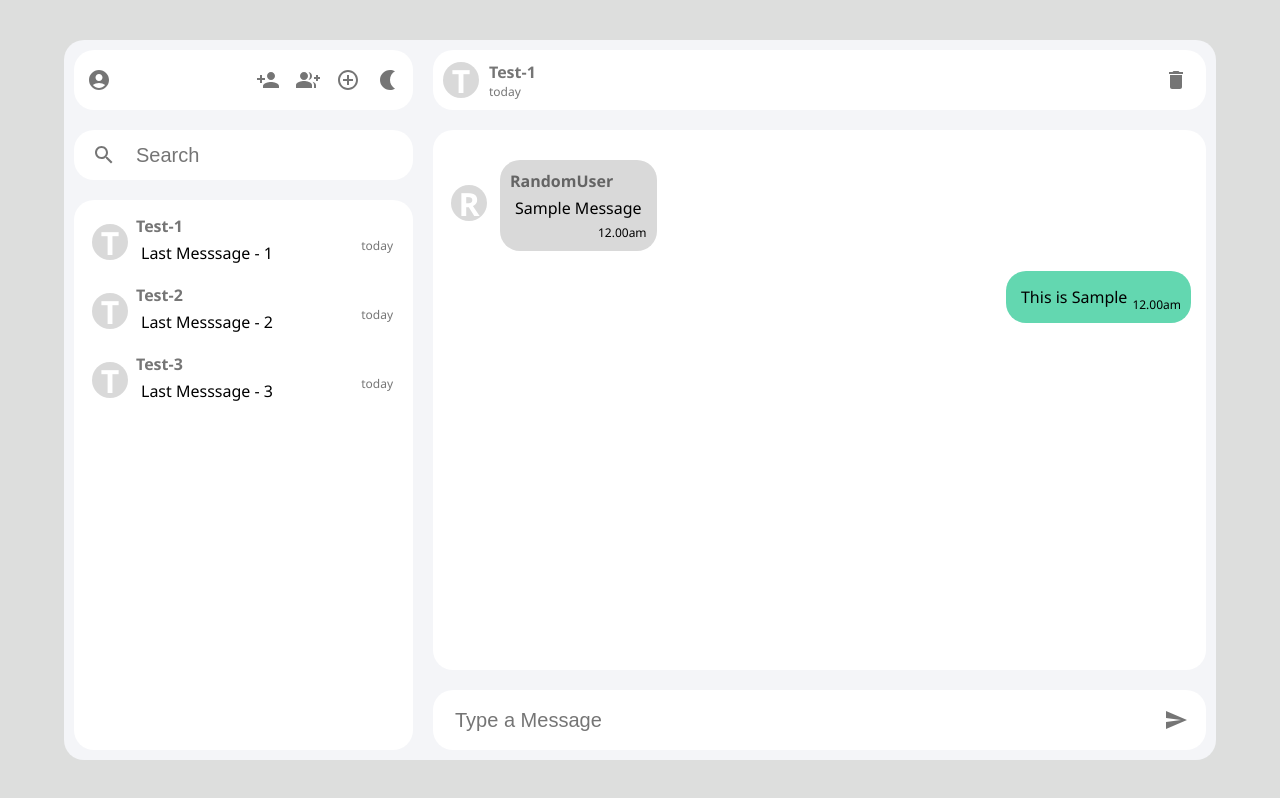
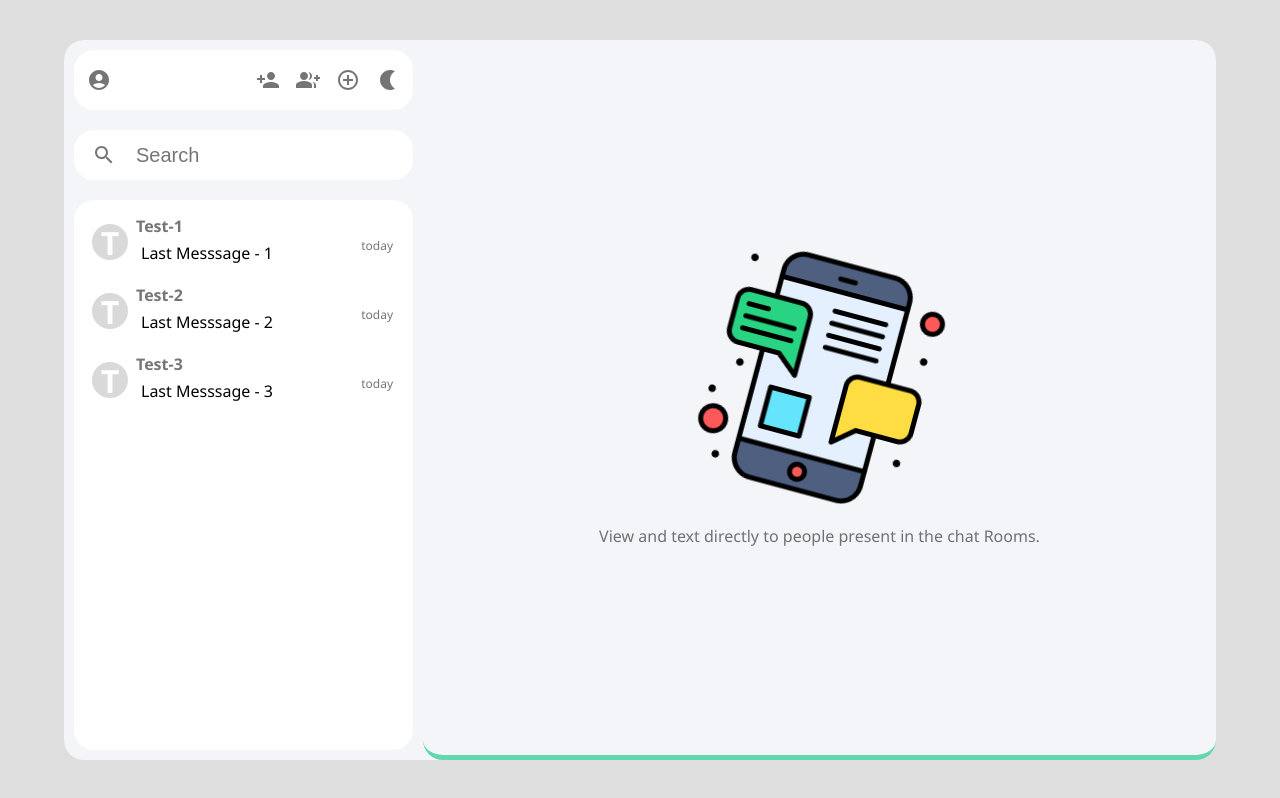
Before and after one commit to Sush25N/Chat_App_MERN, a React (Create React App) app in the folder client/: page /app in a window 1280 px wide. Built offline with nearby package versions, Linux system fonts and the light colour scheme.

Commit message:
added welcome page

```diff
--- a/client/src/Components/MainContainer.js
+++ b/client/src/Components/MainContainer.js
@@ -2,6 +2,7 @@ import React, { useState } from "react";
 import "./main-container.css";
 import Sidebar from "./Sidebar";
 import ChatArea from "./ChatArea";
+import WelCome from "./WelCome";
 
 const MainContainer = () => {
   const [conversations, setConversations] = useState([
@@ -24,7 +25,8 @@ const MainContainer = () => {
   return (
     <div className="main-container">
       <Sidebar />
-      <ChatArea props={conversations[0]} />
+      <WelCome />
+      {/* <ChatArea props={conversations[0]} /> */}
     </div>
   );
 };
--- /dev/null
+++ b/client/src/Components/WelCome.js
@@ -0,0 +1,13 @@
+import React from "react";
+import logo from "../icons/chat.png";
+
+const WelCome = () => {
+  return (
+    <div className="welcome-container">
+      <img src={logo} alt="Logo" className="welcome-logo" />
+      <p>View and text directly to people present in the chat Rooms.</p>
+    </div>
+  );
+};
+
+export default WelCome;
--- a/client/src/Components/main-container.css
+++ b/client/src/Components/main-container.css
@@ -124,6 +124,12 @@
   padding: 10px 10px;
   margin: 10px;
   border-radius: 20px;
+  overflow: scroll;
+  scrollbar-width: none;
+}
+
+.message-container::-webkit-scrollbar {
+  display: none;
 }
 
 .text-input-area {
@@ -167,3 +173,21 @@
   font-weight: lighter;
   font-family: "Segoe UI", Tahoma, Geneva, Verdana, sans-serif;
 }
+
+.welcome-logo {
+  height: 20vw;
+  transform: rotate(15deg);
+}
+
+.welcome-container {
+  flex: 0.7;
+  display: flex;
+  flex-direction: column;
+  justify-content: center;
+  align-items: center;
+  gap: 20px;
+  font-family: "Segoe UI", Tahoma, Geneva, Verdana, sans-serif;
+  color: rgba(0, 0, 0, 0.54);
+  border-bottom: 5px solid #63d7b0;
+  border-radius: 20px;
+}
```
Also changed, not shown: client/src/Components/CreateGroups.js (added, +7 -0 lines), client/src/icons/chat.png (renamed from client/icons/chat.png), client/src/icons/live-chat.png (added).
